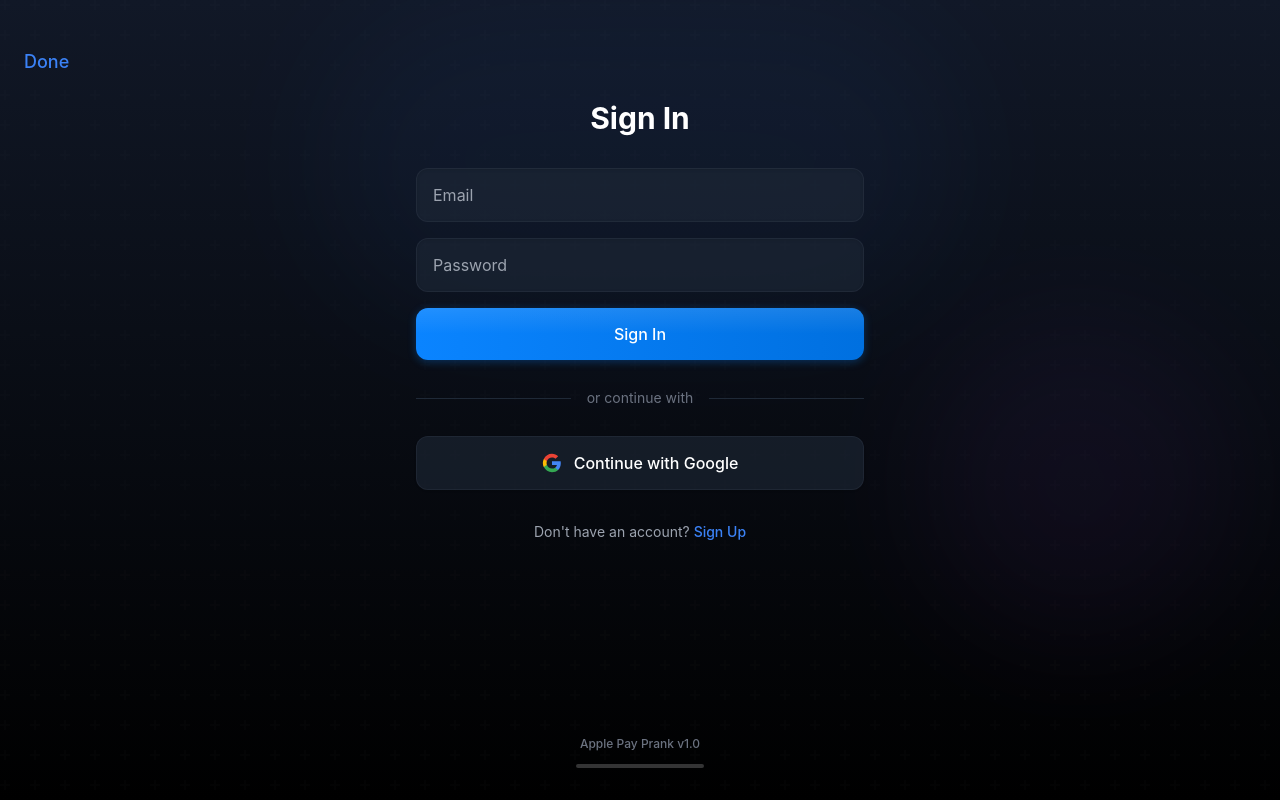
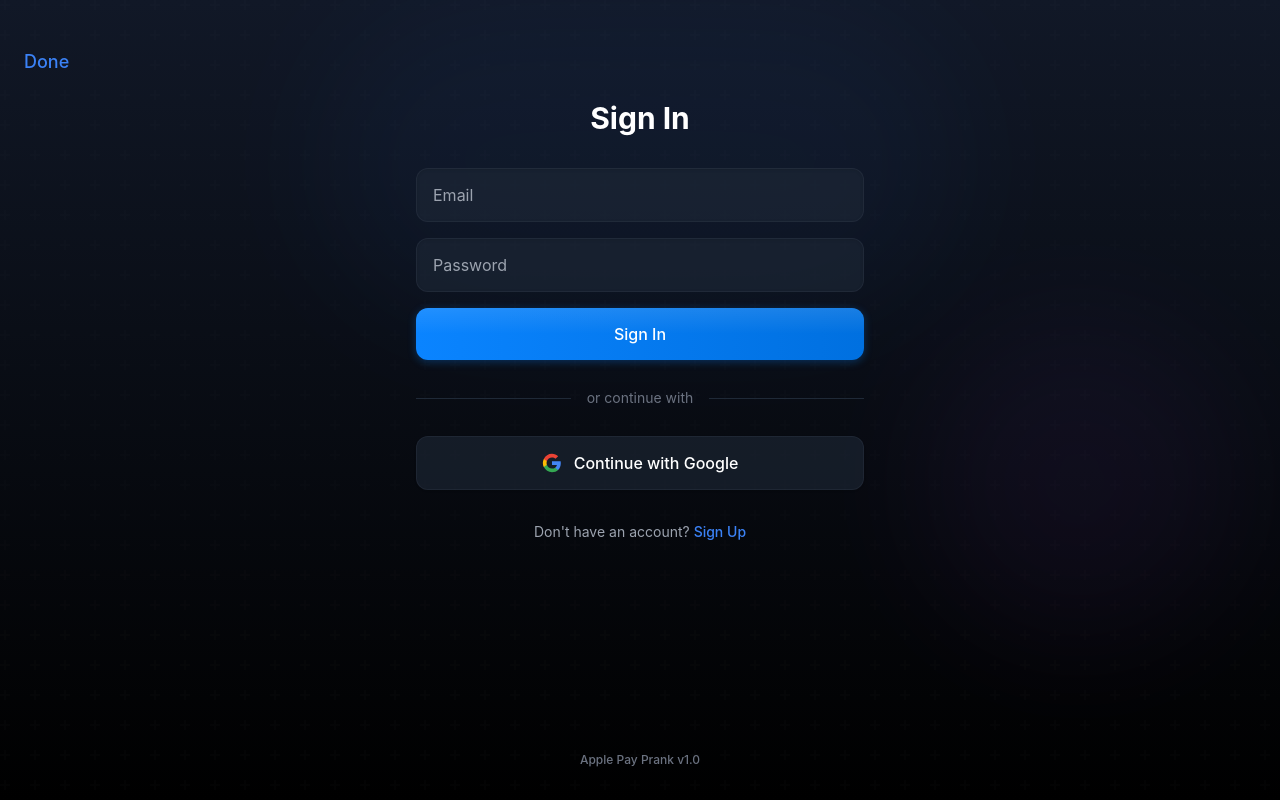
Before and after one commit to clevelanda1/appk, a React (Vite) app: page /signin in a window 1280 px wide. Built offline with nearby package versions, Linux system fonts and the light colour scheme; no server answers.

Commit message:
remove bar on signin page

```diff
--- a/src/components/SignInScreen.tsx
+++ b/src/components/SignInScreen.tsx
@@ -266,7 +266,6 @@ const SignInScreen = () => {
       {/* iOS-style home indicator */}
       <div className="absolute bottom-8 w-full flex flex-col items-center space-y-3">
         <p className="text-gray-500 text-xs font-medium">Apple Pay Prank v1.0</p>
-        <div className="w-32 h-1 bg-white/20 rounded-full"></div>
       </div>
     </div>
   );
```
